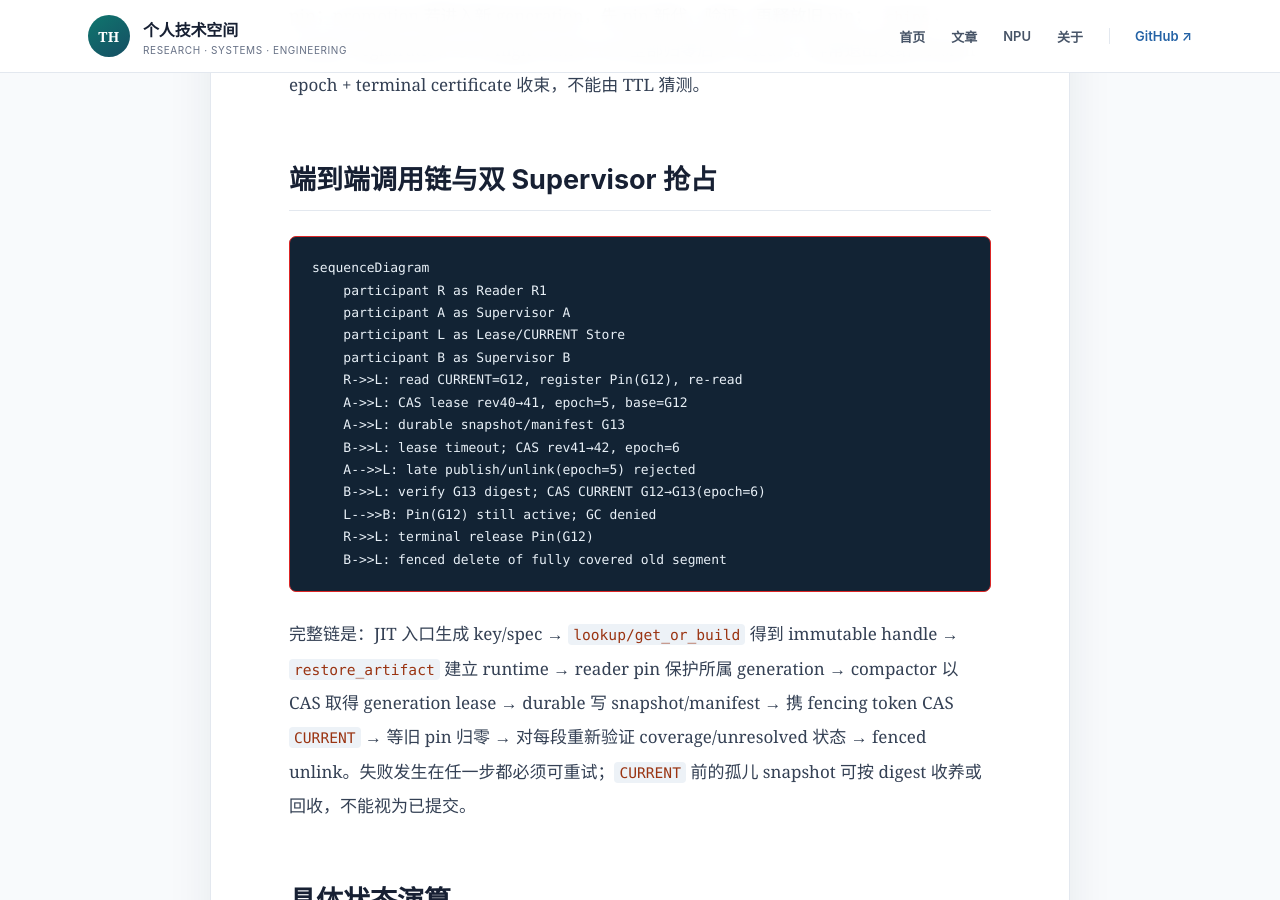
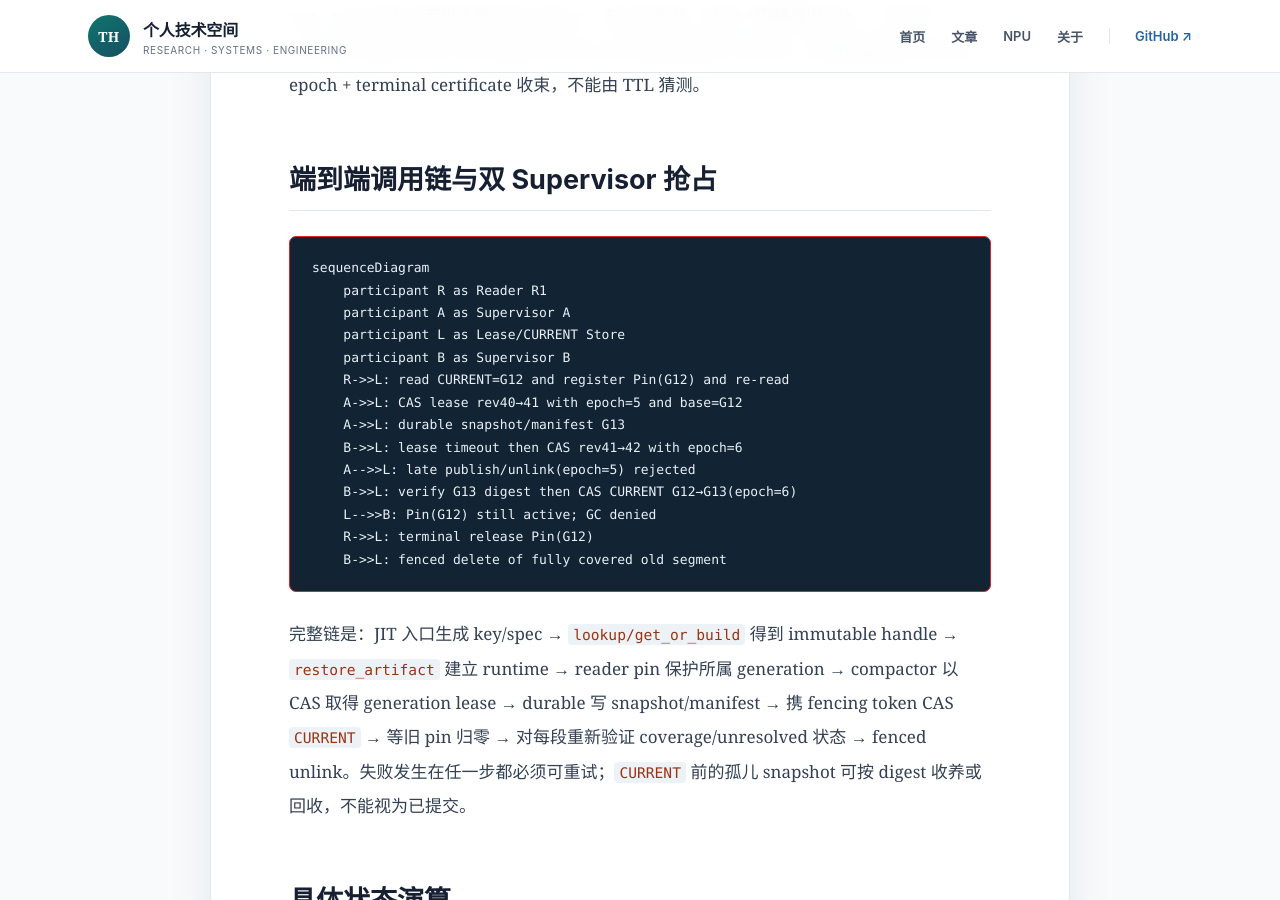
Before and after one commit to zhanghanleo10/zhanghanleo10.github.io, a Jekyll site: the page built from _posts/2026-11-13-pypto-compactor-generation-lease-reader-pin-supervisor-takeover.md, in a window 1280 px wide and 900 px high, scrolled down 6878 px. Built offline with Jekyll 4.4.1, drawn with Linux system fonts in a browser that asks for light colours.

Commit message:
docs(pto): add daily PTO learning note 2026-11-13

```diff
--- a/_posts/2026-11-13-pypto-compactor-generation-lease-reader-pin-supervisor-takeover.md
+++ b/_posts/2026-11-13-pypto-compactor-generation-lease-reader-pin-supervisor-takeover.md
@@ -116,12 +116,12 @@ sequenceDiagram
     participant A as Supervisor A
     participant L as Lease/CURRENT Store
     participant B as Supervisor B
-    R->>L: read CURRENT=G12, register Pin(G12), re-read
-    A->>L: CAS lease rev40→41, epoch=5, base=G12
+    R->>L: read CURRENT=G12 and register Pin(G12) and re-read
+    A->>L: CAS lease rev40→41 with epoch=5 and base=G12
     A->>L: durable snapshot/manifest G13
-    B->>L: lease timeout; CAS rev41→42, epoch=6
+    B->>L: lease timeout then CAS rev41→42 with epoch=6
     A-->>L: late publish/unlink(epoch=5) rejected
-    B->>L: verify G13 digest; CAS CURRENT G12→G13(epoch=6)
+    B->>L: verify G13 digest then CAS CURRENT G12→G13(epoch=6)
     L-->>B: Pin(G12) still active; GC denied
     R->>L: terminal release Pin(G12)
     B->>L: fenced delete of fully covered old segment
```
